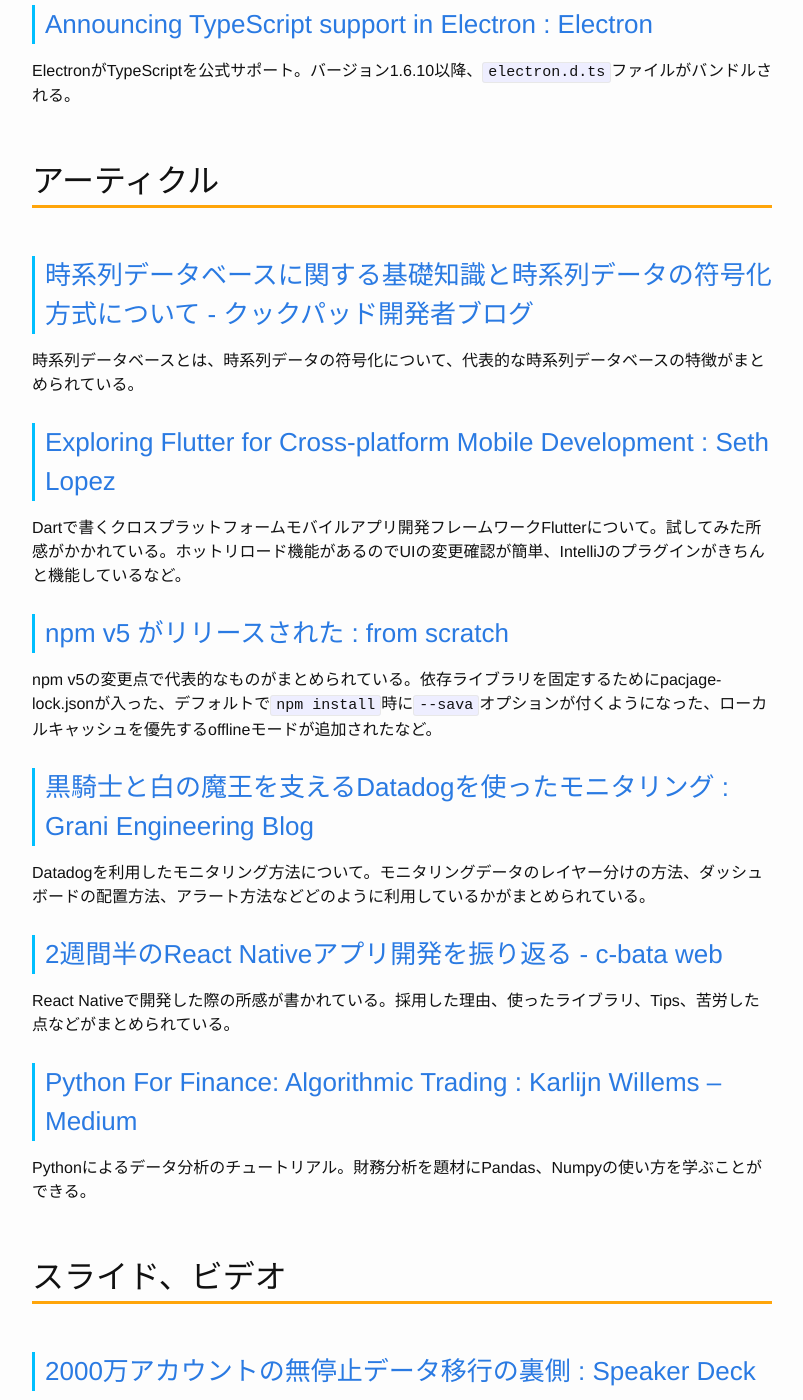
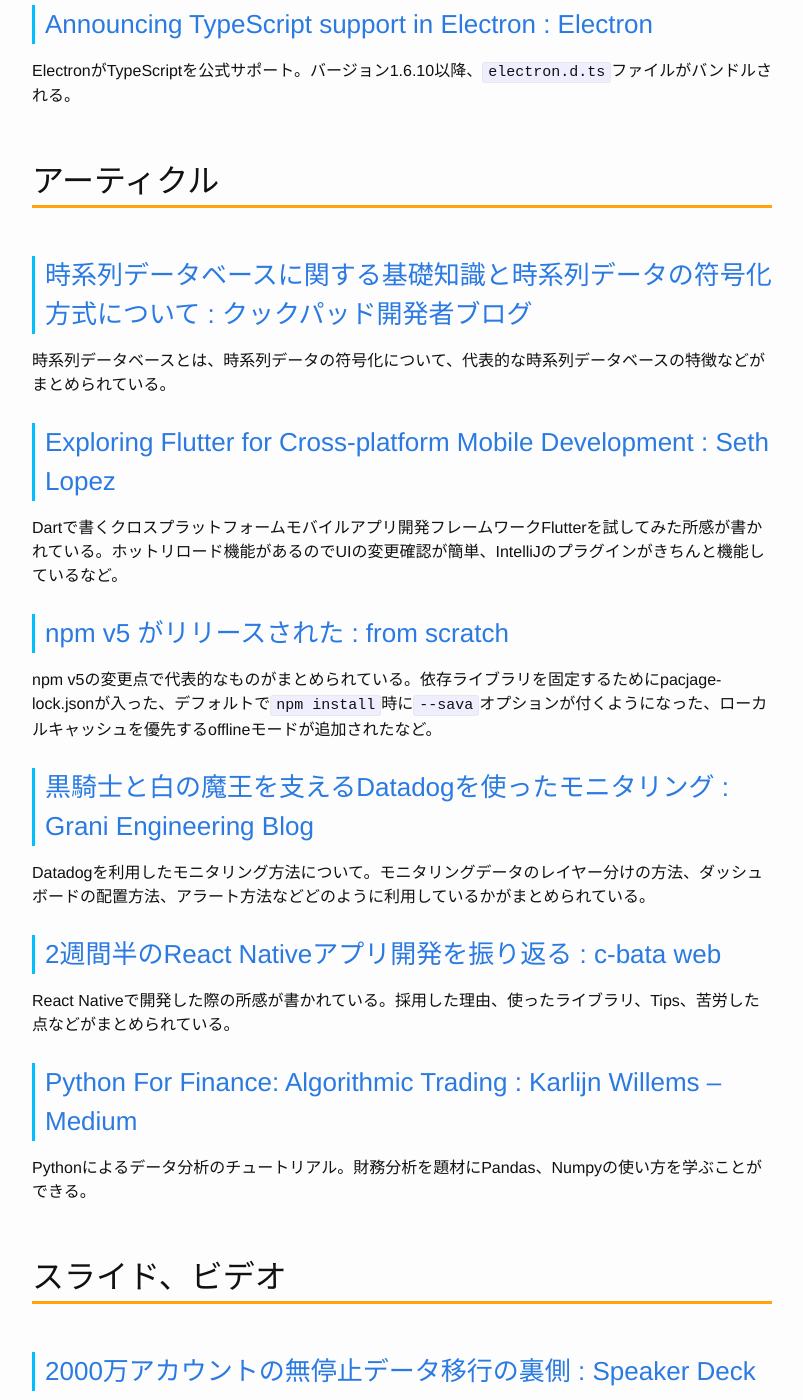
Before and after one commit to Gather-Tech/Gather-Tech.github.io, a Jekyll site: the page built from _posts/2017/2017-06-05-Gather49.md, in a window 1280 px wide and 1400 px high, scrolled down 1893 px. Shown: the whole window, without its empty margins (238-1041 px from the left). Built offline with Jekyll 4.4.1, drawn with Linux system fonts in a browser that asks for light colours; some of the changed text lies outside the part shown.

Commit message:
fix typo

```diff
--- a/_posts/2017/2017-06-05-Gather49.md
+++ b/_posts/2017/2017-06-05-Gather49.md
@@ -11,7 +11,7 @@
 先週は[AWS Summit Tokyo 2017](http://www.awssummit.tokyo/)が開催されていました。例年の感じだと、もうしばらくするとセッション資料と動画が公開されると思います。
 多くの記事が出ていますが基調講演の様子は以下が分かりやすいです。
 
-- [AWSクラウドが可能にした日本企業のイノベーション――、「AWS Summit Tokyo 2017」基調講演レポート - クラウド Watch](http://cloud.watch.impress.co.jp/docs/event/1062877.html)
+- [AWSクラウドが可能にした日本企業のイノベーション―、「AWS Summit Tokyo 2017」基調講演レポート : クラウド Watch](http://cloud.watch.impress.co.jp/docs/event/1062877.html)
 
 また、セッションのレポートについてクラスメソッドさんのブログがよくまとまっています。
 
@@ -45,13 +45,13 @@
 
 ## アーティクル
 
-### [時系列データベースに関する基礎知識と時系列データの符号化方式について - クックパッド開発者ブログ](http://techlife.cookpad.com/entry/timeseries-database-001)
+### [時系列データベースに関する基礎知識と時系列データの符号化方式について : クックパッド開発者ブログ](http://techlife.cookpad.com/entry/timeseries-database-001)
 
-時系列データベースとは、時系列データの符号化について、代表的な時系列データベースの特徴がまとめられている。
+時系列データベースとは、時系列データの符号化について、代表的な時系列データベースの特徴などがまとめられている。
 
 ### [Exploring Flutter for Cross-platform Mobile Development : Seth Lopez](https://sethlopez.me/article/exploring-flutter-for-cross-platform-mobile-development/)
 
-Dartで書くクロスプラットフォームモバイルアプリ開発フレームワークFlutterについて。試してみた所感がかかれている。ホットリロード機能があるのでUIの変更確認が簡単、IntelliJのプラグインがきちんと機能しているなど。
+Dartで書くクロスプラットフォームモバイルアプリ開発フレームワークFlutterを試してみた所感が書かれている。ホットリロード機能があるのでUIの変更確認が簡単、IntelliJのプラグインがきちんと機能しているなど。
 
 ### [npm v5 がリリースされた : from scratch](http://yosuke-furukawa.hatenablog.com/entry/2017/05/30/090602)
 
@@ -61,7 +61,7 @@
 
 Datadogを利用したモニタリング方法について。モニタリングデータのレイヤー分けの方法、ダッシュボードの配置方法、アラート方法などどのように利用しているかがまとめられている。
 
-### [2週間半のReact Nativeアプリ開発を振り返る - c-bata web](http://nwpct1.hatenablog.com/entry/develop-using-react-native)
+### [2週間半のReact Nativeアプリ開発を振り返る : c-bata web](http://nwpct1.hatenablog.com/entry/develop-using-react-native)
 
 React Nativeで開発した際の所感が書かれている。採用した理由、使ったライブラリ、Tips、苦労した点などがまとめられている。
 
```
